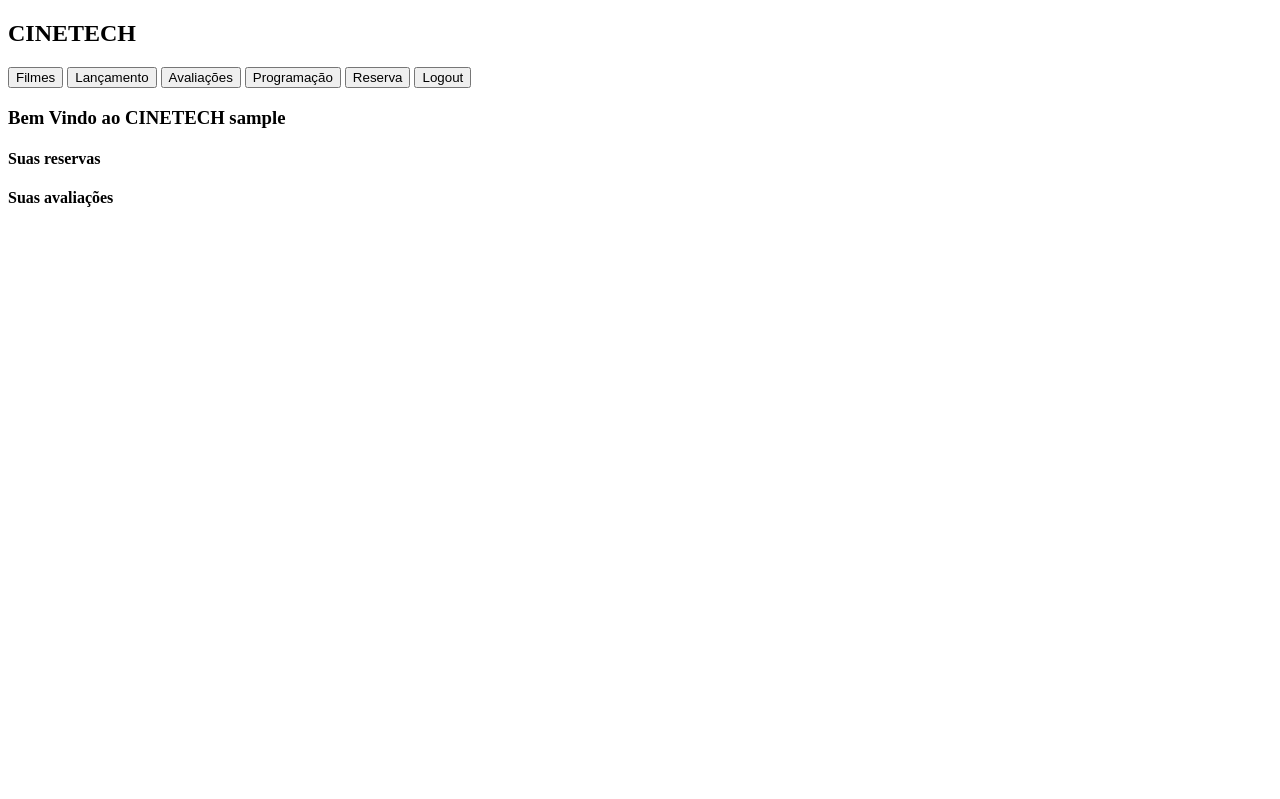
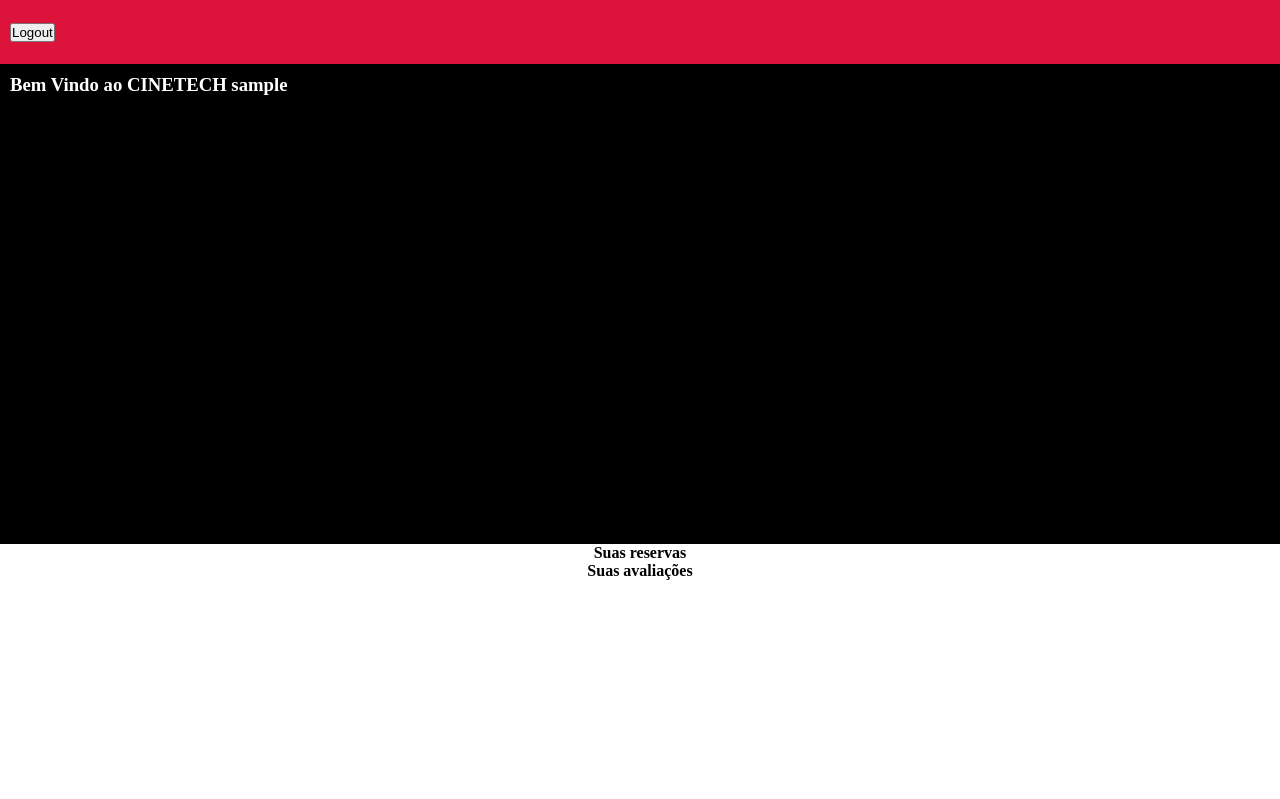
Before and after one commit to MarcellaFeliciano/Projeto_CinemaTech, a Flask app: page /clientes/ in a window 1280 px wide. Shown: the top 799 px of the page. Before the commit the page ends 207 px from the top, so only its background shows below. Run offline with Flask 3, Linux system fonts and the light colour scheme; the visitor is signed in with stand-in values (Sample User, id 1).

Commit message:
atualizado

```diff
--- a/app.py
+++ b/app.py
@@ -15,6 +15,7 @@ login_manager = LoginManager()
 def load_user(user_id):
     return db.get(Cliente, user_id)
 """
+
 login_manager = LoginManager()
 @login_manager.user_loader #Carregador padrão do flask_login, isso é obrigatório
 def load_user(user_id):
@@ -22,6 +23,8 @@ def load_user(user_id):
     #Esse função find está sendo definida la na linha 31, caso mude o nome la, tem que mudar aqui também
 
 app.config['SECRET_KEY'] = 'muitodificil'
+app.config['UPLOAD_FOLDER'] = 'uploads'
+app.config['MAX_CONTENT_LENGTH'] = 16 * 1024 * 1024  # Limite de 16 MB
 
 # Inicializa o controle de sessões
 login_manager.init_app(app)
--- a/controllers/filmes.py
+++ b/controllers/filmes.py
@@ -1,8 +1,16 @@
-from flask import render_template, Blueprint, url_for, request, flash, redirect, session
+from flask import render_template, Blueprint, url_for, request, flash, redirect, session, current_app
 from models.filme import Filme, Sessao
+from werkzeug.utils import secure_filename
+import os
 
 # módulo de usuários juhiugihihk
 bp = Blueprint('filmes', __name__, url_prefix='/filmes')
+
+ALLOWED_EXTENSIONS = {'png', 'jpg', 'jpeg', 'gif'}
+
+def allowed_file(filename):
+    return '.' in filename and filename.rsplit('.', 1)[1].lower() in ALLOWED_EXTENSIONS
+
 
 @bp.route('/')
 def index():
@@ -16,17 +24,28 @@ def index():
     return render_template('filmes/index.html', filmes = Filme.all(), sessoes = Sessao.all())
 
 
-@bp.route('/add_filme', methods=['POST','GET'])
+@bp.route('/add_filme', methods=['POST', 'GET'])
 def add_filme():
     if request.method == 'POST':
         titulo = request.form['titulo']
         genero = request.form['genero']
         duracao = request.form['duracao']
+
+        # Processar o upload da imagem
+        file = request.files.get('imagem')
+        if file and allowed_file(file.filename):
+            filename = secure_filename(file.filename)
+            upload_folder = current_app.config['UPLOAD_FOLDER']  # Use current_app para acessar a configuração
+            file.save(os.path.join(upload_folder, filename))
+            # Você pode salvar o caminho da imagem no banco de dados, se necessário.
+            # Exemplo: Filme.add_filme(titulo=titulo, genero=genero, duracao=duracao, imagem=filename)
+
         Filme.add_filme(titulo=titulo, genero=genero, duracao=duracao)
+        flash('Filme adicionado com sucesso!')
         return redirect(url_for('filmes.index'))
 
     else:
-        return render_template('filmes/cadastrar_filme.html', filmes = Filme.all(), sessoes = Sessao.all())
+        return render_template('filmes/cadastrar_filme.html', filmes=Filme.all(), sessoes=Sessao.all())
 
 @bp.route('/add_sessao', methods=['POST','GET'])
 def add_sessao():
--- a/static/login_cliente.css
+++ b/static/login_cliente.css
@@ -9,6 +9,7 @@ body {
     display: flex;
     background: rgba(121, 118, 118, 0);
     justify-content: center;
+    align-items: center;
     margin-top: 20px;
 }
 .caixa {
--- a/static/style.css
+++ b/static/style.css
@@ -32,9 +32,13 @@ aside {
     background-color: black;
     padding: 10px;
 }
+.opcoes {
+    padding: 5px;
+    margin-right: 30px;
+}
+
 .opcoes a {
     margin: 5px;
-    margin-right: 30px;
 }
 .deadpool {
     width: 20vw;
--- a/templates/base.html
+++ b/templates/base.html
@@ -10,8 +10,10 @@
 
     <div class="container">
         <header>
+            {% block header %}
                 <h2>CINETECH</h2>
                 <div class="opcoes">
+                    <a href="{{ url_for('index')}}"><button>Home</button></a>
                     <a href="{{ url_for('filmes.index')}}"><button>Filmes</button></a>
                     <a href="{{ url_for('filmes.index')}}"><button>Lançamento</button></a>
                     <a href="{{ url_for('filmes.index')}}"><button>Avaliações</button></a>
@@ -25,6 +27,7 @@
                     <a href="{{ url_for('clientes.login_cliente')}}"><button>Login</button></a>
                     {% endif %}
                 </div>
+            {% endblock %}
         </header>
         <aside>
             {% block aside %}
--- a/templates/clientes/index.html
+++ b/templates/clientes/index.html
@@ -1,21 +1,5 @@
-<!DOCTYPE html>
-<html lang="en">
-<head>
-    <meta charset="UTF-8">
-    <meta name="viewport" content="width=device-width, initial-scale=1.0">
-    <title>Document</title>
-</head>
-<body>
-    <div class="container">
-        <div class="header">
-            <div class="menu">
-                <h2>CINETECH</h2>
-                <div class="opcoes">
-                    <a href="{{ url_for('filmes.index')}}"><button>Filmes</button></a>
-                    <a href="{{ url_for('filmes.index')}}"><button>Lançamento</button></a>
-                    <a href="{{ url_for('filmes.index')}}"><button>Avaliações</button></a>
-                    <a href="{{ url_for('filmes.index')}}"><button>Programação</button></a>
-                    <a href="{{ url_for('filmes.index')}}"><button>Reserva</button></a>
+{% extends 'base.html' %}
+    {% block header %}
             {% if user: %}
             <a href="{{ url_for('clientes.logout')}}"><button>Logout</button></a>
             {% elif gerente: %}
@@ -23,24 +7,19 @@
             {% else %}
             <a href="{{ url_for('clientes.login_cliente')}}"><button>Login</button></a>
             {% endif %}
+    {% endblock %}
+    {% block aside %}
+        <div class='intro_clientes'>
+            <h3 style="color: white;">Bem Vindo ao CINETECH {{user}}</h3>
         </div>
-            </div>
-        </div>
-        <main>
-            <div class='intro_clientes'>
-                <h3>Bem Vindo ao CINETECH {{user}}</h3>
-            </div>
-
-            <section>
+    {% endblock %}
+    {% block section %}
         <div>
             <h4>Suas reservas</h4>
         </div>
         <div>
             <h4>Suas avaliações</h4>
         </div>
-            </section>
-
-        </main>
-
+    {% endblock%}
 </body>
 </html>
--- a/templates/clientes/login.html
+++ b/templates/clientes/login.html
@@ -12,8 +12,7 @@
             <div class="box-1">
                 <div class="bem-vindo">
                     <div class="mensagem">
-                        <h1>Bem-vindo!<br> É um prazer conhecê-lo!</h1>
-                        <button id="retornarBotao" type="button">RETORNAR</button>
+                        <h1>Bem-vindo!</h1>
                     </div>
                 </div>
                 <div class="box-2">
--- a/templates/filmes/cadastrar_filme.html
+++ b/templates/filmes/cadastrar_filme.html
@@ -18,6 +18,11 @@
         <label for="duracao">Duração:</label>
         <input type="text" name="duracao" required>
 
+        <h1>Carregar Imagem</h1>
+        <form method="POST" enctype="multipart/form-data">
+            <input type="file" name="file" required>
+        </form>
+
         <button type="submit">Adicionar Filme</button>
     </form>
 </body>
```
Also changed, not shown: templates/filmes/index.html (+4 -27 lines). Lines whose indentation alone changed are shown as unchanged.
